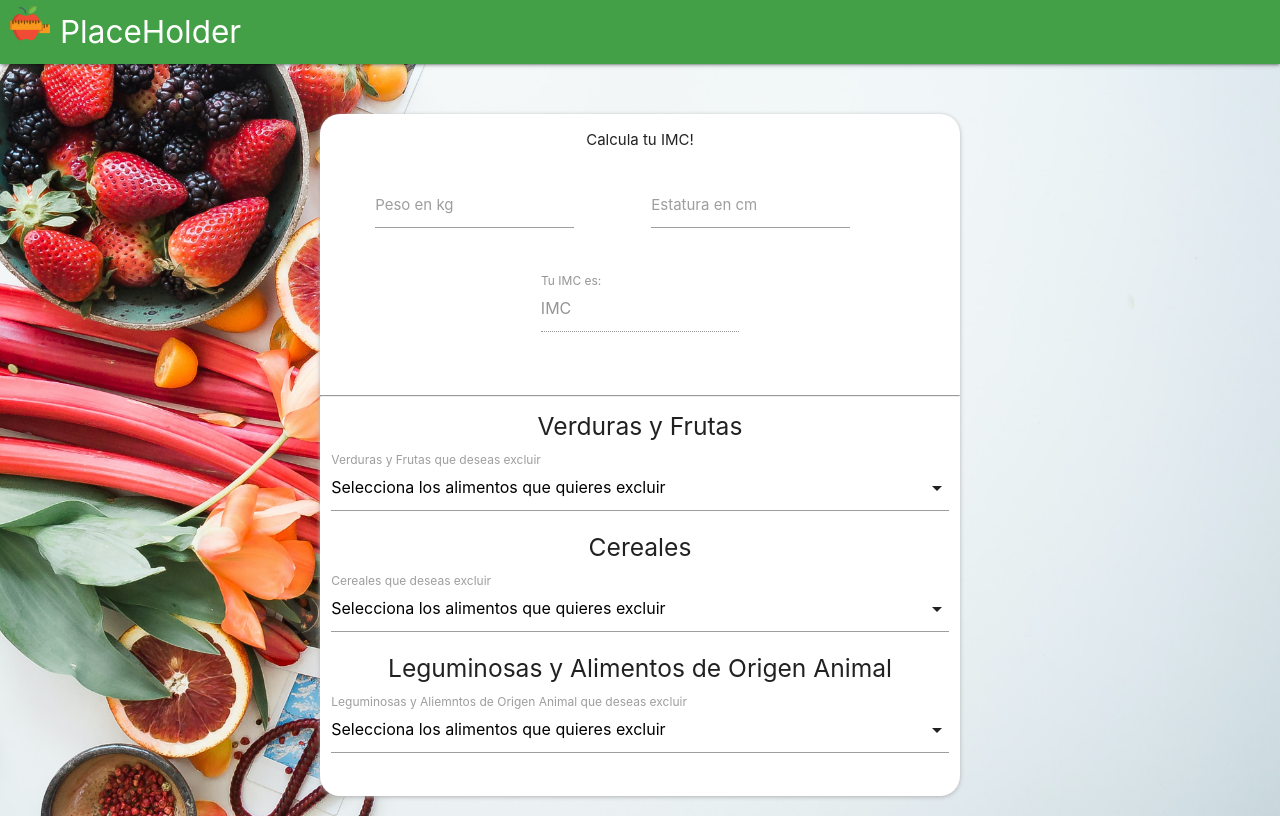
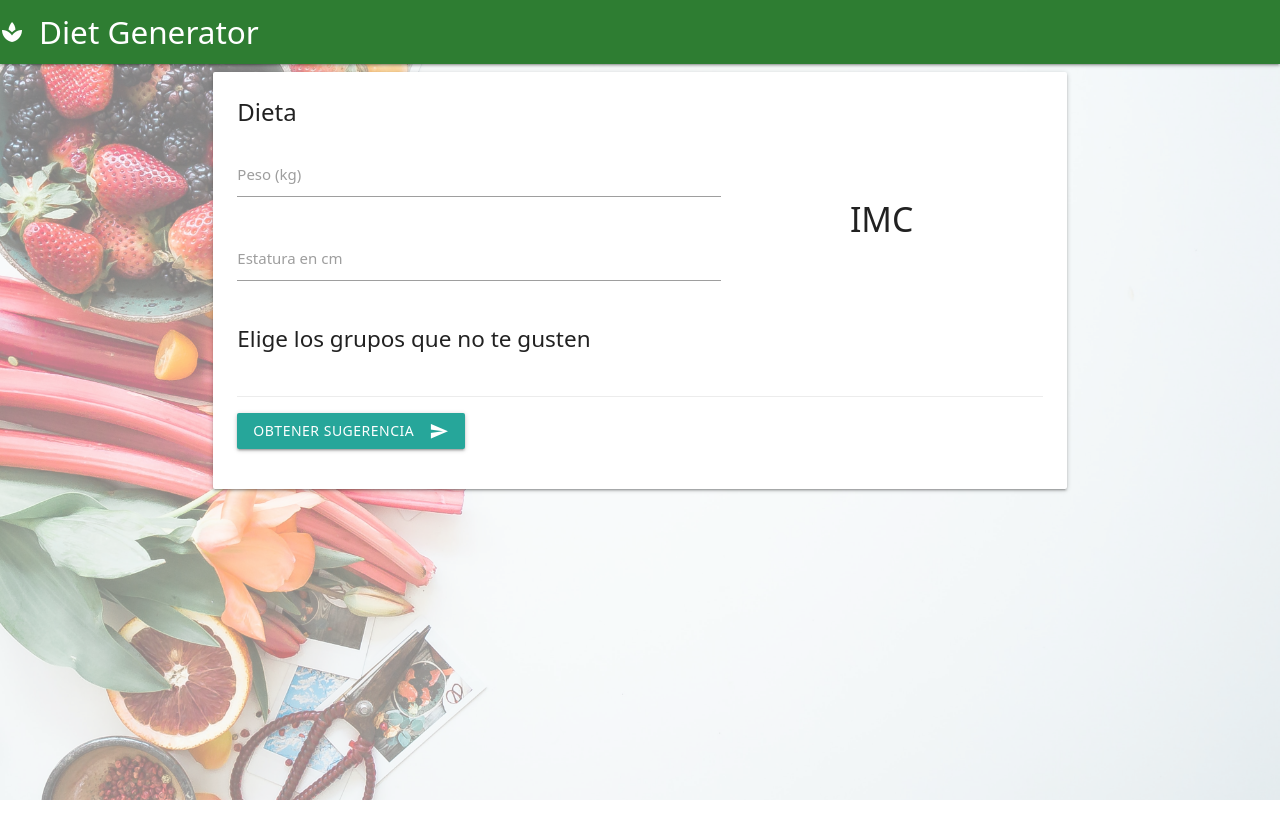
Before and after one commit to sgdiosdado/diet-generator, a Django app: page / in a window 1280 px wide. Run offline with Django 3.2, Linux system fonts and the light colour scheme; tables that the repository leaves empty hold one stand-in row (values such as "Sample post").

Commit message:
Add form. Add http request to API. Add modal

```diff
--- /dev/null
+++ b/dietgenerator/static/js/MultiSelectDropDown.js
@@ -0,0 +1,19 @@
+const MultiSelectDropDown = (options, label) => {
+  const optionsHtml = options.map(option => {
+    return `
+    <option value="${option.value}">${option.label}</option>
+    `
+  })
+
+  return `
+  <div class="input-field">
+    <select multiple>
+      <option value="" disabled selected>Elige</option>
+      ${optionsHtml}
+    </select>
+    <label>${label}</label>
+  </div>
+  `
+}
+
+export { MultiSelectDropDown }
--- a/dietgenerator/static/js/main.js
+++ b/dietgenerator/static/js/main.js
@@ -1,20 +1,98 @@
+import { MultiSelectDropDown } from './MultiSelectDropDown.js'
+
+let dropdownInstances
+const groupsUrl = document.location.origin + '/groups/'
+const generateDietUrl = document.location.origin + '/generate-diet/'
+
 document.addEventListener('DOMContentLoaded', function() {
-  let elems = document.querySelectorAll('select');
-  let options = {}
-  let instances = M.FormSelect.init(elems, options);
-});
+  const getRecommendation = document.getElementById('getRecommendation')
+  const height = document.getElementById('height')
+  const weight = document.getElementById('weight')
 
-function getBMI(){
-  console.log("Hola");
-  //get inputs
-  var height = document.getElementById("Estatura").value;
-  var weight = document.getElementById("Peso").value;
-  height = height / 100;
+  let modal = document.querySelector('.modal');
+  modal = M.Modal.init(modal, {});
 
-  var BMI = weight / (height * height);
-  if(BMI == Number.POSITIVE_INFINITY || BMI == 0){
-    document.getElementById("IMCres").value = "IMC";
-  }else{
-    document.getElementById("IMCres").value = BMI;
+  let groupDropdowns = []
+
+  fetch(groupsUrl)
+  .then(res => res.json())
+  .then(data => {
+    const excludes = document.getElementById('excludes')
+
+    for (let group of data) {
+      let categories = group.categories.map(c => (
+        {'value': c.id, 'label': c.name}
+        ))
+      groupDropdowns.push(MultiSelectDropDown(categories, group.name))
+    }
+    for(let group of groupDropdowns) {
+      excludes.innerHTML += group
+    }
+
+    let elems = document.querySelectorAll('select')
+    let options = {}
+    dropdownInstances = M.FormSelect.init(elems, options)
+  })
+
+  getRecommendation.addEventListener('click', _ => {
+    const weight = Number(document.getElementById("weight").value)
+    const height = Number(document.getElementById("height").value)
+    let exclude_categories = []
+
+    for(let instance of dropdownInstances) {
+      let instance_values = instance.getSelectedValues().filter(x => x !== "")
+      exclude_categories = exclude_categories.concat(instance_values)
+    }
+
+    const payload = {
+      weight, height, exclude_categories
+    }
+    const options = {
+      method: 'POST',
+      headers: {'Content-Type': 'application/json'},
+      body: JSON.stringify(payload)
+    }
+    fetch(generateDietUrl, options)
+    .then(res => {
+      if (res.status - 200 > 100) {
+        console.log('Error del usuario')
+      }
+      return res.json()
+    })
+    .then(data => {
+      let modalContent = ""
+      for (let group of data) {
+        modalContent += `
+        <div class="mb-4">
+          <h3 class="text-2xl mb-2">${group.name}</h3>
+          <ul>
+            ${group.categories.map(m =>
+              m.foods.map(f => `<li>${Math.ceil(f.portion)}${f.portion_unit == 'g'? f.portion_unit : ' ' + f.portion_unit } ${f.name.toLowerCase()}</li>`).join("")
+            )}
+          </ul>
+        </div>
+        `
+      }
+      document.getElementById('modal-content').innerHTML = modalContent
+      modal.open()
+    })
+    .catch(err => {})
+  })
+
+  document.querySelectorAll('.imc-field').forEach(el => {
+    el.addEventListener('change', getBMI)
+  })
+
+  function getBMI() {
+    const imc = document.getElementById("imc")
+    const weight = Number(document.getElementById("weight").value)
+    const height = Number(document.getElementById("height").value) / 100
+    const BMI = weight / (height * height)
+
+    if (!BMI || BMI === Number.POSITIVE_INFINITY) {
+      imc.textContent = "IMC"
+    }else {
+      imc.textContent = String(BMI.toPrecision(4))
+    }
   }
-}
+})
--- a/dietgenerator/static/style/style.css
+++ b/dietgenerator/static/style/style.css
@@ -1,4 +1,4 @@
-html{
+html, body {
     min-height: 100vh;
 }
 
@@ -6,22 +6,19 @@
     color: white;
 }
 
-body{
-    background-image: url('../img/brooke-lark-08bOYnH_r_E-unsplash.jpg');
-    background-size: cover;
-    background-position: center;
-    background-repeat: no-repeat;
-    height: 100%;
-}
-#imglogo{
-    margin-left: 10px;
-    margin-right: 10px;
+body {
+    display: block;
+    position: relative;
 }
 
-#divdieta{
-    background-color: white;
-    border-radius: 20px;
-    height: 50%;
-    margin-top: 50px;
-    box-shadow: 0px 1px 4px rgb(179, 179, 179);
+body::after {
+    content: "";
+    background: url("../img/background.jpg") center / cover;
+    top: 0;
+    left: 0;
+    bottom: 0;
+    right: 0;
+    position: absolute;
+    z-index: -1;
+    opacity: 0.5;
 }
--- a/dietgenerator/templates/index.html
+++ b/dietgenerator/templates/index.html
@@ -1,98 +1,105 @@
 {% load static %}
-<!doctype html>
+<!DOCTYPE html>
 <html lang="en">
 	<head>
-  <!-- Required meta tags -->
-  <meta charset="utf-8">
-  <meta name="viewport" content="width=device-width, initial-scale=1, shrink-to-fit=no">
-  <link rel="shortcut icon" type="image/png" href="{% static 'favicon.ico' %}"/>
+		<meta charset="utf-8" />
+		<meta
+			name="viewport"
+			content="width=device-width, initial-scale=1, shrink-to-fit=no"
+		/>
+		<link
+			rel="shortcut icon"
+			type="image/png"
+			href="{% static 'favicon.ico' %}"
+		/>
 
-  <!--Import Google Icon Font-->
-  <link href="https://fonts.googleapis.com/icon?family=Material+Icons" rel="stylesheet">
+		<link
+			href="https://fonts.googleapis.com/icon?family=Material+Icons"
+			rel="stylesheet"
+		/>
 
-  <!--Import materialize.css-->
-  <!-- Compiled and minified CSS -->
-  <link rel="stylesheet" href="https://cdnjs.cloudflare.com/ajax/libs/materialize/1.0.0/css/materialize.min.css">
-  <link rel="stylesheet" href="{% static 'style/style.css' %}">
-  <title>PlaceHolder</title>
+		<link
+			rel="stylesheet"
+			href="https://cdnjs.cloudflare.com/ajax/libs/materialize/1.0.0/css/materialize.min.css"
+    />
+    <link rel="stylesheet" href="https://unpkg.com/tailwindcss@^2/dist/tailwind.min.css">
+
+		<link rel="stylesheet" href="{% static 'style/style.css' %}" />
+		<title>Diet Generator</title>
 	</head>
 	<body>
+
+    <div id="modal" class="modal modal-fixed-footer">
+      <div class="modal-content">
+        <h2 class="text-4xl mb-4">Recomendación</h2>
+        <div id="modal-content"></div>
+      </div>
+      <div class="modal-footer">
+        <a class="modal-close waves-effect waves-green btn-flat">Entendido</a>
+      </div>
+    </div>
+
 		<!--Navbar-->
-  <nav class="green darken-1">
-    <div class="nav-wrapper">
-      <a href="#" class="brand-logo left"><img id="imglogo" src="{%static 'img/dieta.png'%}" alt="Logo" style="height: 40px; width: 40px;">PlaceHolder</a>
+		<nav>
+			<div class="nav-wrapper green darken-3">
+				<a href="#!" class="brand-logo"
+					><i class="material-icons">spa</i>Diet Generator</a
+				>
 			</div>
 		</nav>
 
-  <div class="row">
-    <div class="col s6 offset-s3" id="divdieta">
-      <div class="row">
-          <div>
-              <p class="center-align">Calcula tu IMC!</p>
+		<div class="">
+			<div class="w-full md:w-2/3 mr-auto ml-auto">
+				<div class="card white">
+					<div class="card-content">
+            <span class="card-title">Dieta</span>
+						<div class="row flex items-center">
+              <div class="flex flex-col w-3/5">
+                <div
+                  class="input-field">
+                  <input
+                    id="weight"
+                    type="number"
+                    class="validate imc-field">
+                  <label for="weight">Peso (kg)</label>
                 </div>
-          <div class="row">
-            <form class="col s12">
-                <div class="row">
-                    <div class="input-field col s4 offset-m1" id="IMC" onchange="getBMI()">
-                        <input id="Peso" type="number" class="validate">
-                        <label for="Peso">Peso en kg</label>
-                      </div>
-                    <div class="input-field col s4 offset-m1" onchange="getBMI()">
-                      <input id="Estatura" type="number" class="validate">
-                      <label for="Estatura">Estatura en cm</label>
+                <div
+                  class="input-field">
+                  <input
+                    id="height"
+                    type="number"
+                    class="validate imc-field">
+                  <label for="height">Estatura en cm</label>
                 </div>
               </div>
-                <div class="row">
-                    <div class="input-field col s4 offset-m4">
-                        <input disabled value="IMC" id="IMCres" type="text" class="validate">
-                        <label id="IMCLabel" for="disabled">Tu IMC es:</label>
+              <div
+                id="imc"
+                class="text-4xl flex justify-center items-center w-2/5">
+                IMC
               </div>
             </div>
-            </form>
+            <section>
+              <h2 class="text-2xl mb-6">Elige los grupos que no te gusten</h2>
+              <div
+                id="excludes"
+                class="row grid gap-4 lg:grid-cols-3 md:grid-cols-2">
               </div>
-          <hr>
-        <form>
-            <div>
-                <h5 class="center-align">Verduras y Frutas</h5>
-            </div>
-            <div class="input-field col s12">
-                <select id="exlcudes" multiple>
-                    <option value="" disabled selected>Selecciona los alimentos que quieres excluir</option>
-                    <option value="1">Option 1</option>
-                    <option value="2">Option 2</option>
-                    <option value="3">Option 3</option>
-                </select>
-                <label>Verduras y Frutas que deseas excluir</label>
-            </div>
-            <div>
-                <h5 class="center-align">Cereales</h5>
-            </div>
-            <div class="input-field col s12">
-                <select id="exlcudes" multiple>
-                    <option value="" disabled selected>Selecciona los alimentos que quieres excluir</option>
-                    <option value="1">Option 1</option>
-                    <option value="2">Option 2</option>
-                    <option value="3">Option 3</option>
-                </select>
-                <label>Cereales que deseas excluir</label>
-            </div>
-            <div>
-                <h5 class="center-align">Leguminosas y Alimentos de Origen Animal</h5>
-            </div>
-            <div class="input-field col s12">
-                <select id="exlcudes" multiple>
-                    <option value="" disabled selected>Selecciona los alimentos que quieres excluir</option>
-                    <option value="1">Option 1</option>
-                    <option value="2">Option 2</option>
-                    <option value="3">Option 3</option>
-                </select>
-                <label>Leguminosas y Aliemntos de Origen Animal que deseas excluir</label>
-            </div>
-        </form>
+            </section>
+            <section class="card-action" style="padding-left: 0">
+              <button
+                class="btn waves-effect waves-light"
+                type="submit"
+                id="getRecommendation">
+                Obtener sugerencia
+                <i class="material-icons right">send</i>
+              </button>
+            </section>
 					</div>
 				</div>
 			</div>
-  <script src="{% static 'js/main.js' %}"></script>
+    </div>
+
+    <script type="module" src="{% static 'js/main.js' %}"></script>
 		<script src="https://cdnjs.cloudflare.com/ajax/libs/materialize/1.0.0/js/materialize.min.js"></script>
 	</body>
 </html>
```
Also changed, not shown: dietgenerator/static/img/background.jpg (renamed from dietgenerator/static/img/brooke-lark-08bOYnH_r_E-unsplash.jpg), dietgenerator/static/styles/style.css (deleted). Lines whose indentation alone changed are shown as unchanged.
